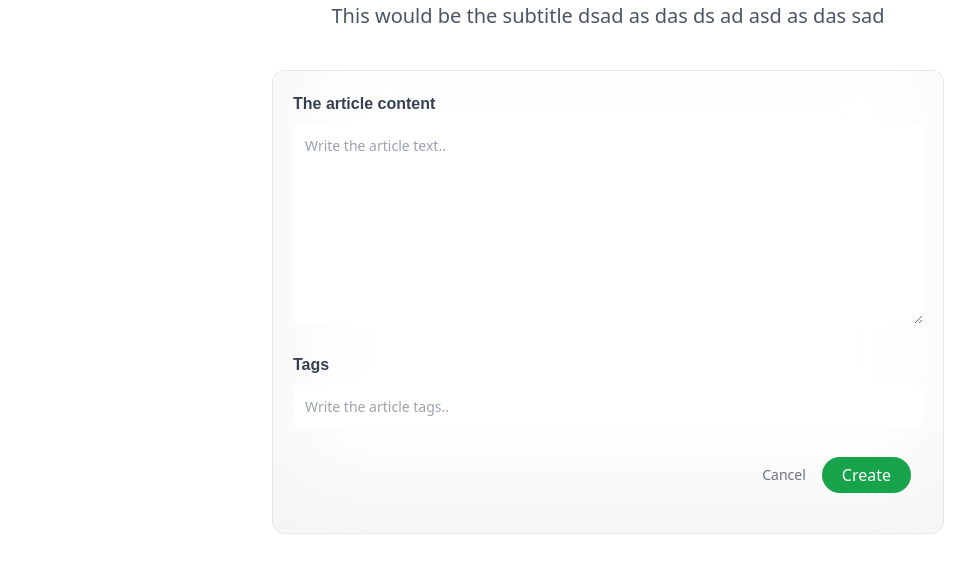
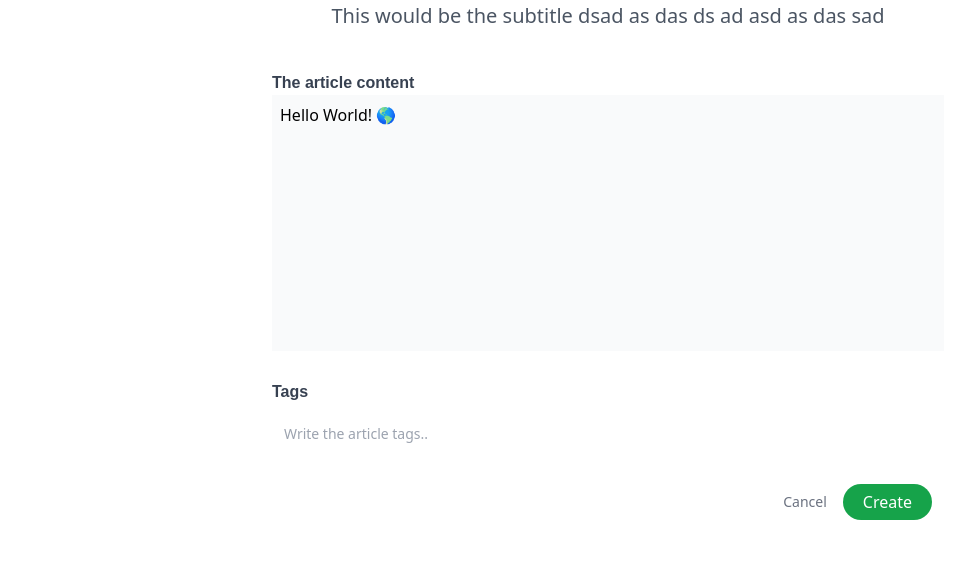
Before and after one commit to juanfridano/ilaro, a Next.js app: page /articles/create in a window 1280 px wide. Shown: the part 204-776 px from the top of the page, without its empty margins (32-1007 px from the left). Built offline with nearby package versions, Linux system fonts and the light colour scheme; no server answers.

Commit message:
add basic editor and styling menu

```diff
--- a/package.json
+++ b/package.json
@@ -9,6 +9,11 @@
     "lint": "next lint"
   },
   "dependencies": {
+    "@tiptap/extension-bubble-menu": "^2.2.4",
+    "@tiptap/extension-underline": "^2.2.4",
+    "@tiptap/pm": "^2.2.4",
+    "@tiptap/react": "^2.2.4",
+    "@tiptap/starter-kit": "^2.2.4",
     "mongoose": "^8.2.0",
     "next": "14.1.0",
     "next-auth": "^4.24.6",
--- a/src/app/components/Form.tsx
+++ b/src/app/components/Form.tsx
@@ -1,13 +1,14 @@
 import Article from "@models/article";
 import Link from "next/link";
 import { Dispatch, FC, SetStateAction } from "react";
+import TextEditor from "./TextEditor/TextEditor";
 
 interface FormProps {
   type: string;
   article: Article;
   setArticle: Dispatch<SetStateAction<any>>;
   submitting: boolean;
-  handleSubmit: (e:any) => Promise<void>;
+  handleSubmit: (e: any) => Promise<void>;
 }
 
 const Form: FC<FormProps> = (props) => {
@@ -21,21 +22,13 @@ const Form: FC<FormProps> = (props) => {
       </p>
       <form
         onSubmit={props.handleSubmit}
-        className="mt-10 w-full max-w-2xl flex flex-col gap-7 glassmorphism"
+        className="mt-10 w-full max-w-2xl flex flex-col gap-7 bg-grey-500"
       >
         <label>
           <span className="font-satoshi font-semibold text-base text-gray-700">
             The article content
           </span>
-          <textarea
-            value={props.article.text}
-            onChange={(e) =>
-              props.setArticle({ ...props.article, text: e.target.value })
-            }
-            placeholder="Write the article text.."
-            required
-            className="form_textarea"
-          ></textarea>
+          <TextEditor/>
         </label>
         <label>
           <span className="font-satoshi font-semibold text-base text-gray-700">
--- /dev/null
+++ b/src/app/components/TextEditor/StylingMenu.tsx
@@ -0,0 +1,42 @@
+import { Editor, BubbleMenu } from "@tiptap/react";
+
+const StylingMenu = ({ editor }: { editor: Editor | null }) => {
+  if (!editor) {
+    return null;
+  }
+
+  return (
+    <BubbleMenu
+      className="bubble-menu"
+      editor={editor}
+      tippyOptions={{ duration: 100 }}
+    >
+      <button
+        onClick={() => editor.chain().focus().toggleBold().run()}
+        className={`font-bold ${editor.isActive('bold') ? 'menu-button-active' : 'menu-button'}`}
+      >
+        B
+      </button>
+      <button
+        onClick={() => editor.chain().focus().toggleItalic().run()}
+        className={`italic ${editor.isActive('italic') ? 'menu-button-active' : 'menu-button'}`}
+      >
+        I
+      </button>
+      <button
+        onClick={() => editor.chain().focus().toggleUnderline().run()}
+        className={`underline ${editor.isActive('underline') ? 'menu-button-active' : 'menu-button'}`}
+      >
+        U
+      </button>
+      <button
+        onClick={() => editor.chain().focus().toggleStrike().run()}
+        className={`line-through ${editor.isActive('strike') ? 'menu-button-active' : 'menu-button'}`}
+      >
+        S
+      </button>
+    </BubbleMenu>
+  );
+};
+
+export default StylingMenu;
--- /dev/null
+++ b/src/app/components/TextEditor/TextEditor.tsx
@@ -0,0 +1,24 @@
+"use client"
+import { useEditor, EditorContent } from '@tiptap/react'
+import StarterKit from '@tiptap/starter-kit'
+import StylingMenu from './StylingMenu'
+import Underline from '@tiptap/extension-underline'
+
+const TextEditor = () => {
+  const editor = useEditor({
+    extensions: [
+      StarterKit,
+      Underline
+    ],
+    content: '<p>Hello World! 🌎️</p>',
+  })
+
+  return (
+    <div>
+      <StylingMenu editor={editor} />
+      <EditorContent className="text-editor" editor={editor} />
+    </div>
+  )
+}
+
+export default TextEditor
--- a/src/styles/global.css
+++ b/src/styles/global.css
@@ -122,9 +122,6 @@
 }
 
 /* Form Component */
-.form_textarea {
-  @apply w-full flex rounded-lg h-[200px] mt-2 p-3 text-sm text-gray-500 outline-0;
-}
 
 .form_input {
   @apply w-full flex rounded-lg mt-2 p-3 text-sm text-gray-500 outline-0;
@@ -163,3 +160,28 @@
 .flex-between {
   @apply flex justify-between items-center;
 }
+
+/* Editor Component */
+
+/* Menu */
+.bubble-menu {
+  @apply bg-gray-500 rounded-l space-x-1 p-2
+}
+
+.menu-button {
+  @apply bg-white text-gray-800 w-9 h-9 shadow
+}
+
+.menu-button-active {
+  @apply bg-gray-800 text-white w-9 h-9
+}
+
+/* Editor */
+
+.text-editor {
+  @apply w-full bg-gray-50 flex p-1 min-h-64 border-black
+}
+
+.text-editor .tiptap{
+  @apply w-full p-1
+}
--- a/tailwind.config.ts
+++ b/tailwind.config.ts
@@ -3,6 +3,7 @@ module.exports = {
   content: [
     './pages/**/*.{js,ts,jsx,tsx,mdx}',
     './components/**/*.{js,ts,jsx,tsx,mdx}',
+    './components/**/**/*.{js,ts,jsx,tsx,mdx}',
     './src/app/**/*.{js,ts,jsx,tsx,mdx}',
   ],
   theme: {
```
Also changed, not shown: 1 other file (tests, documents, lock files or other folders).
